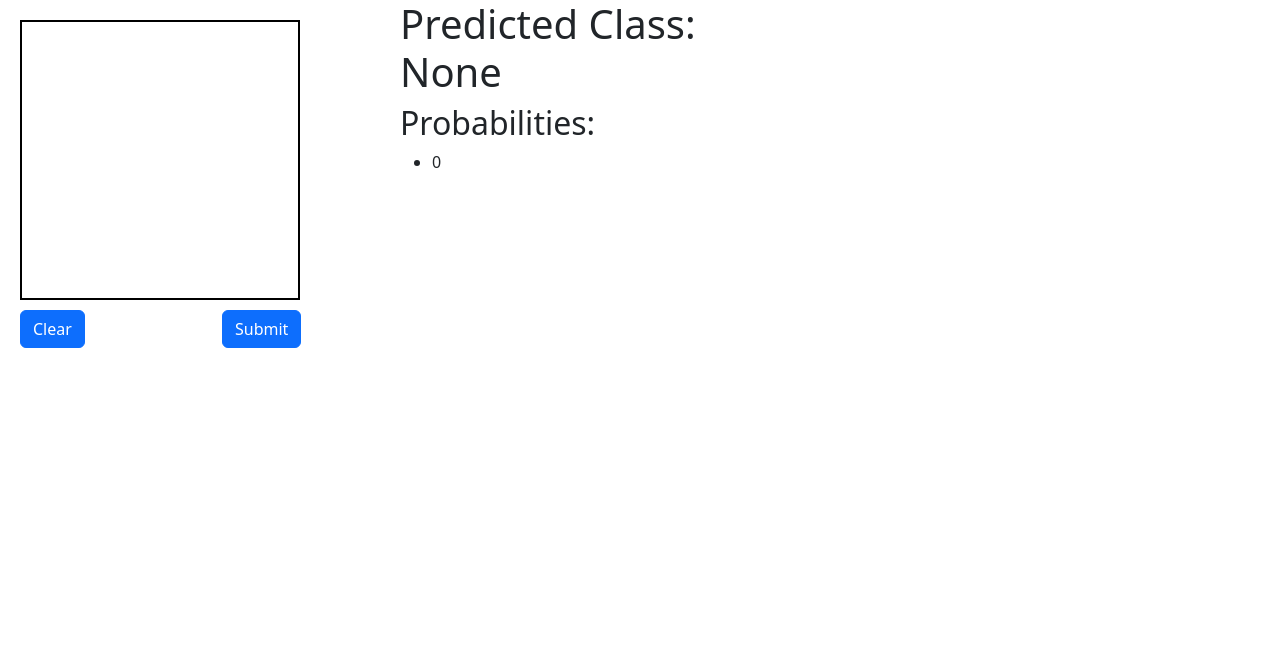
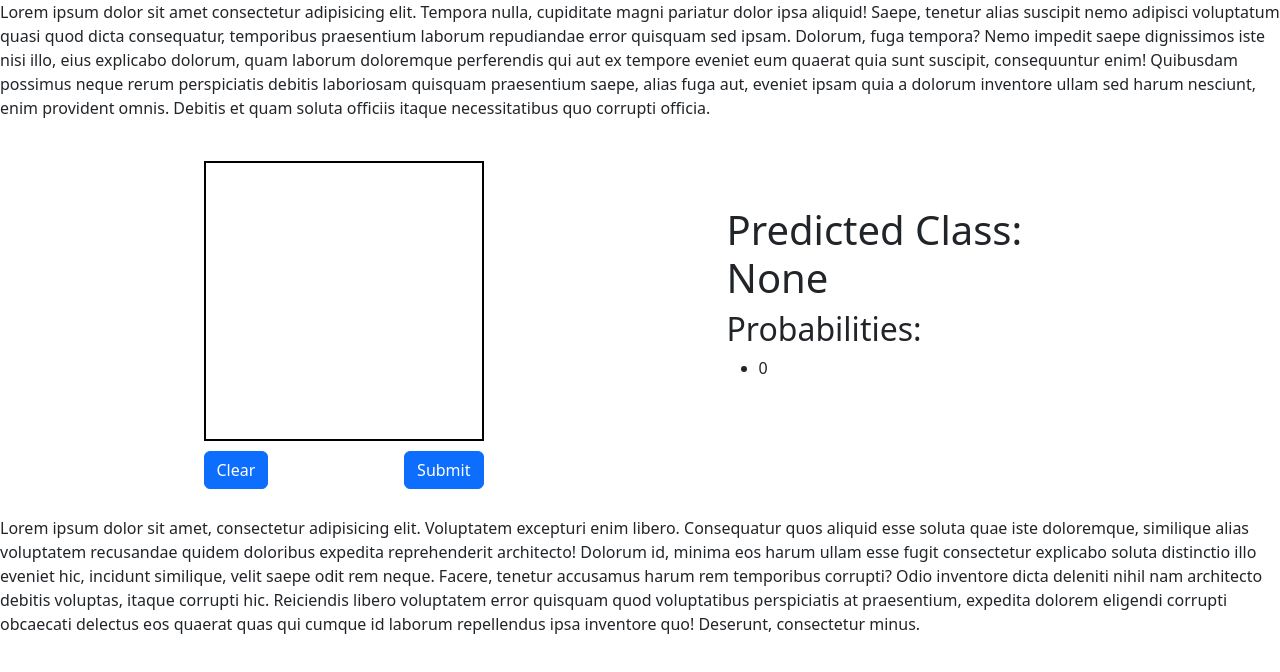
Before and after one commit to SamO135/interactive-mnist, a React (Vite) app in the folder web/: page / in a window 1280 px wide. Shown: the top 672 px of the page. Built offline with nearby package versions, Linux system fonts and the light colour scheme.

Commit message:
position elements on page

```diff
--- a/web/src/Canvas.css
+++ /dev/null
@@ -1,19 +0,0 @@
-:root {
-  --left: 20px;
-  --top: 20px;
-}
-
-canvas {
-  position: absolute; /* Allows precise positioning on the screen */
-  top: var(--top);
-  left: var(--left);
-  width: 280;
-  height: 280;
-  border: 2px solid black;
-  background-color: white;
-}
-
-button {
-  left: var(--left);
-  top: var(--top);
-}
--- a/web/src/Canvas.tsx
+++ b/web/src/Canvas.tsx
@@ -1,6 +1,6 @@
 import { useRef, useEffect, useState } from "react";
-import "./Canvas.css";
-import Probabilities from "./Probabilities";
+import "./style.css";
+import Probabilities from "./components/Probabilities";
 
 function Canvas() {
   const canvasRef = useRef<HTMLCanvasElement | null>(null);
@@ -106,38 +106,46 @@ function Canvas() {
     }
   };
 
+  function displayApiResponse() {
+    return apiResponse === null ? (
+      <Probabilities predicted_class="None" probabilities={[0]} />
+    ) : (
+      <Probabilities
+        predicted_class={apiResponse.predicted_class}
+        probabilities={apiResponse.probabilities}
+      />
+    );
+  }
+
   return (
-    <div style={{ position: "relative", width: "280px", height: "280px" }}>
+    <div className="container">
+      <div id="canvas-container">
         <canvas
+          id="canvas"
           onMouseDown={startDrawing}
           onMouseUp={finishDrawing}
           onMouseMove={draw}
           ref={canvasRef}
         />
         <button
+          id="clear-button"
           type="button"
           className="btn btn-primary"
           onClick={clearCanvas}
-        style={{ position: "absolute", top: "310px" }}
         >
           Clear
         </button>
         <button
+          id="submit-button"
           type="button"
           className="btn btn-primary"
           onClick={sendCanvasData}
-        style={{ position: "absolute", top: "310px", left: "222px" }}
         >
           Submit
         </button>
-      {apiResponse === null ? (
-        <Probabilities predicted_class="None" probabilities={[0]} />
-      ) : (
-        <Probabilities
-          predicted_class={apiResponse.predicted_class}
-          probabilities={apiResponse.probabilities}
-        />
-      )}
+      </div>
+
+      {displayApiResponse()}
     </div>
   );
 }
--- a/web/src/Probabilities.tsx
+++ b/web/src/components/Probabilities.tsx
@@ -1,3 +1,5 @@
+import "../style.css";
+
 interface Props {
   predicted_class: string;
   probabilities: number[];
@@ -5,7 +7,7 @@ interface Props {
 
 function Probabilities({ predicted_class, probabilities }: Props) {
   return (
-    <div style={{ position: "relative", width: "350px", left: "400px" }}>
+    <div id="probabilities">
       <h1>Predicted Class: {predicted_class}</h1>
       <h2>Probabilities:</h2>
       <ul>
--- a/web/src/main.tsx
+++ b/web/src/main.tsx
@@ -5,6 +5,32 @@ import "bootstrap/dist/css/bootstrap.css";
 
 createRoot(document.getElementById("root")!).render(
   <StrictMode>
+    <p>
+      Lorem ipsum dolor sit amet consectetur adipisicing elit. Tempora nulla,
+      cupiditate magni pariatur dolor ipsa aliquid! Saepe, tenetur alias
+      suscipit nemo adipisci voluptatum quasi quod dicta consequatur, temporibus
+      praesentium laborum repudiandae error quisquam sed ipsam. Dolorum, fuga
+      tempora? Nemo impedit saepe dignissimos iste nisi illo, eius explicabo
+      dolorum, quam laborum doloremque perferendis qui aut ex tempore eveniet
+      eum quaerat quia sunt suscipit, consequuntur enim! Quibusdam possimus
+      neque rerum perspiciatis debitis laboriosam quisquam praesentium saepe,
+      alias fuga aut, eveniet ipsam quia a dolorum inventore ullam sed harum
+      nesciunt, enim provident omnis. Debitis et quam soluta officiis itaque
+      necessitatibus quo corrupti officia.
+    </p>
     <Canvas />
+    <p>
+      Lorem ipsum dolor sit amet, consectetur adipisicing elit. Voluptatem
+      excepturi enim libero. Consequatur quos aliquid esse soluta quae iste
+      doloremque, similique alias voluptatem recusandae quidem doloribus
+      expedita reprehenderit architecto! Dolorum id, minima eos harum ullam esse
+      fugit consectetur explicabo soluta distinctio illo eveniet hic, incidunt
+      similique, velit saepe odit rem neque. Facere, tenetur accusamus harum rem
+      temporibus corrupti? Odio inventore dicta deleniti nihil nam architecto
+      debitis voluptas, itaque corrupti hic. Reiciendis libero voluptatem error
+      quisquam quod voluptatibus perspiciatis at praesentium, expedita dolorem
+      eligendi corrupti obcaecati delectus eos quaerat quas qui cumque id
+      laborum repellendus ipsa inventore quo! Deserunt, consectetur minus.{" "}
+    </p>
   </StrictMode>
 );
--- /dev/null
+++ b/web/src/style.css
@@ -0,0 +1,40 @@
+:root {
+  --canvas-width: 280px;
+  --canvas-height: 280px;
+}
+
+.container {
+  display: flex;
+  justify-content: space-around;
+  align-items: center;
+  padding-top: 25px;
+  padding-bottom: 75px;
+}
+
+#canvas-container {
+  position: relative;
+  width: var(--canvas-width);
+  height: var(--canvas-height);
+}
+
+#canvas {
+  border: 2px solid black;
+  background-color: white;
+}
+
+#clear-button {
+  position: absolute;
+  top: 290px;
+  left: 0px;
+}
+
+#submit-button {
+  position: absolute;
+  top: 290px;
+  right: 0px;
+}
+
+#probabilities {
+  width: 350px;
+  left: 400px;
+}
```
Lines whose indentation alone changed are shown as unchanged.
